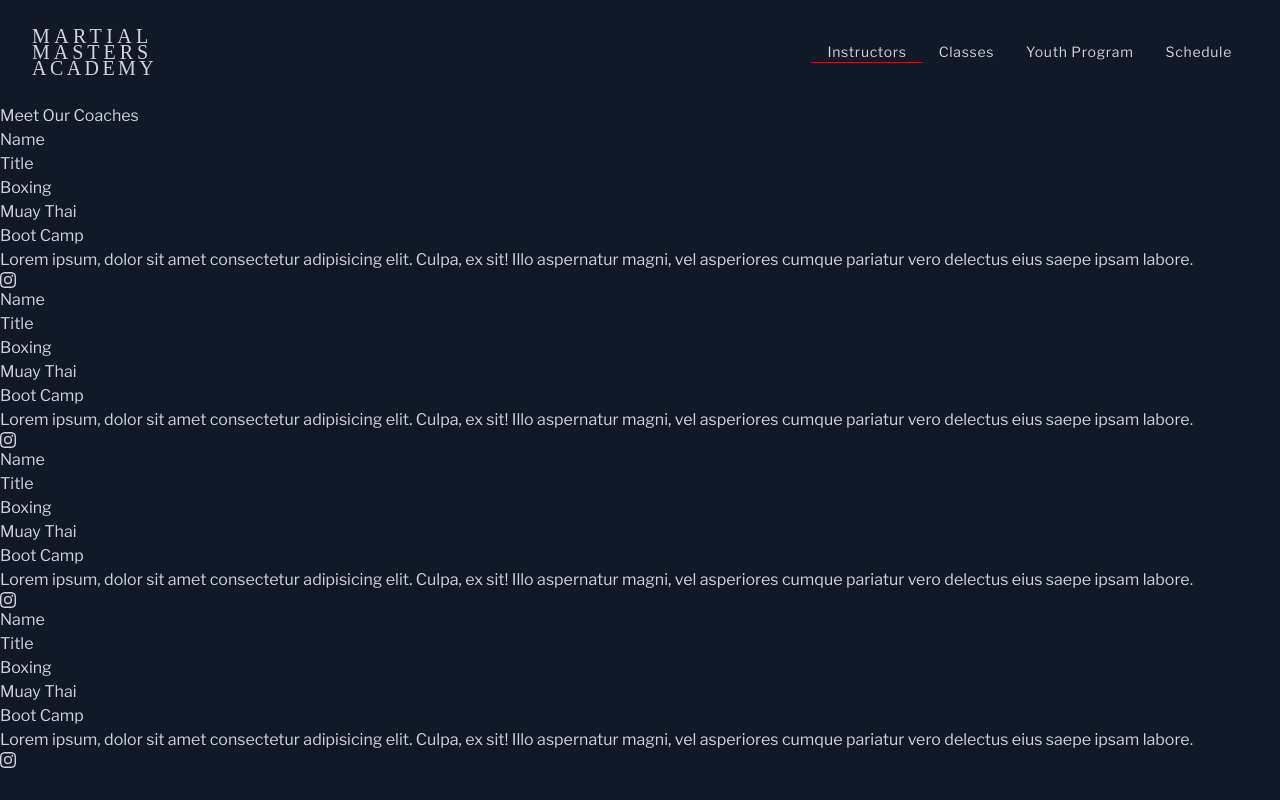
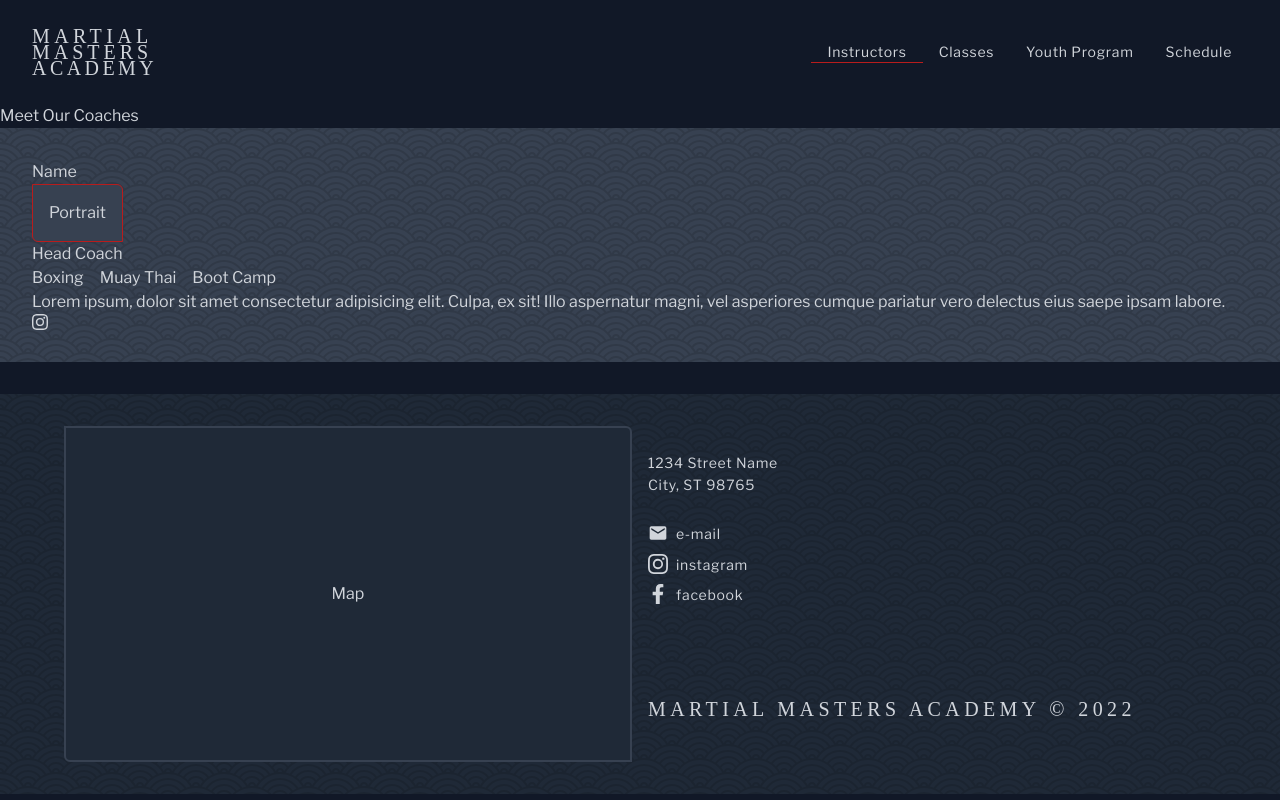
Before and after one commit to allanlalangan/martial-masters-academy, a Next.js app: page /instructors in a window 1280 px wide. Shown: the top 800 px of the page. Built offline with nearby package versions, Linux system fonts and the light colour scheme; a web font is replaced by a local one.

Commit message:
feat: init CoachCard, add to index

```diff
--- /dev/null
+++ b/components/CoachCard/CoachCard.jsx
@@ -0,0 +1,29 @@
+import { BsInstagram } from 'react-icons/bs';
+
+const CoachCard = () => {
+  return (
+    <article>
+      <li className='pattern flex flex-col items-start justify-center bg-gray-700 p-8'>
+        <h2 className=''>Name</h2>
+        <figure className='bg-gray-700 border border-theme p-4 border-primary-700'>
+          Portrait
+        </figure>
+        <h2 className=''>Head Coach</h2>
+        <ul className='flex justify-evenly items-center'>
+          <li className='mr-4'>Boxing</li>
+          <li className='mr-4'>Muay Thai</li>
+          <li className='mr-4'>Boot Camp</li>
+        </ul>
+        <p className=''>
+          Lorem ipsum, dolor sit amet consectetur adipisicing elit. Culpa, ex
+          sit! Illo aspernatur magni, vel asperiores cumque pariatur vero
+          delectus eius saepe ipsam labore.
+        </p>
+        <aside className=''>
+          <BsInstagram />
+        </aside>
+      </li>
+    </article>
+  );
+};
+export default CoachCard;
--- a/pages/instructors.js
+++ b/pages/instructors.js
@@ -1,85 +1,13 @@
+import CoachCard from '../components/CoachCard/CoachCard';
+
 import { BsInstagram } from 'react-icons/bs';
 
 const Instructors__page = () => {
   return (
     <>
-      <h2>Meet Our Coaches</h2>
-      <ul>
-        <li>
-          <h2>Name</h2>
-          <figure></figure>
-          <h3>Title</h3>
-          <ul>
-            <li>Boxing</li>
-            <li>Muay Thai</li>
-            <li>Boot Camp</li>
-          </ul>
-          <p>
-            Lorem ipsum, dolor sit amet consectetur adipisicing elit. Culpa, ex
-            sit! Illo aspernatur magni, vel asperiores cumque pariatur vero
-            delectus eius saepe ipsam labore.
-          </p>
-          <aside>
-            <BsInstagram />
-          </aside>
-        </li>
-
-        <li>
-          <h2>Name</h2>
-          <figure></figure>
-          <h3>Title</h3>
-          <ul>
-            <li>Boxing</li>
-            <li>Muay Thai</li>
-            <li>Boot Camp</li>
-          </ul>
-          <p>
-            Lorem ipsum, dolor sit amet consectetur adipisicing elit. Culpa, ex
-            sit! Illo aspernatur magni, vel asperiores cumque pariatur vero
-            delectus eius saepe ipsam labore.
-          </p>
-          <aside>
-            <BsInstagram />
-          </aside>
-        </li>
-
-        <li>
-          <h2>Name</h2>
-          <figure></figure>
-          <h3>Title</h3>
-          <ul>
-            <li>Boxing</li>
-            <li>Muay Thai</li>
-            <li>Boot Camp</li>
-          </ul>
-          <p>
-            Lorem ipsum, dolor sit amet consectetur adipisicing elit. Culpa, ex
-            sit! Illo aspernatur magni, vel asperiores cumque pariatur vero
-            delectus eius saepe ipsam labore.
-          </p>
-          <aside>
-            <BsInstagram />
-          </aside>
-        </li>
-
-        <li>
-          <h2>Name</h2>
-          <figure></figure>
-          <h3>Title</h3>
-          <ul>
-            <li>Boxing</li>
-            <li>Muay Thai</li>
-            <li>Boot Camp</li>
-          </ul>
-          <p>
-            Lorem ipsum, dolor sit amet consectetur adipisicing elit. Culpa, ex
-            sit! Illo aspernatur magni, vel asperiores cumque pariatur vero
-            delectus eius saepe ipsam labore.
-          </p>
-          <aside>
-            <BsInstagram />
-          </aside>
-        </li>
+      <h1>Meet Our Coaches</h1>
+      <ul className=''>
+        <CoachCard />
       </ul>
     </>
   );
```
